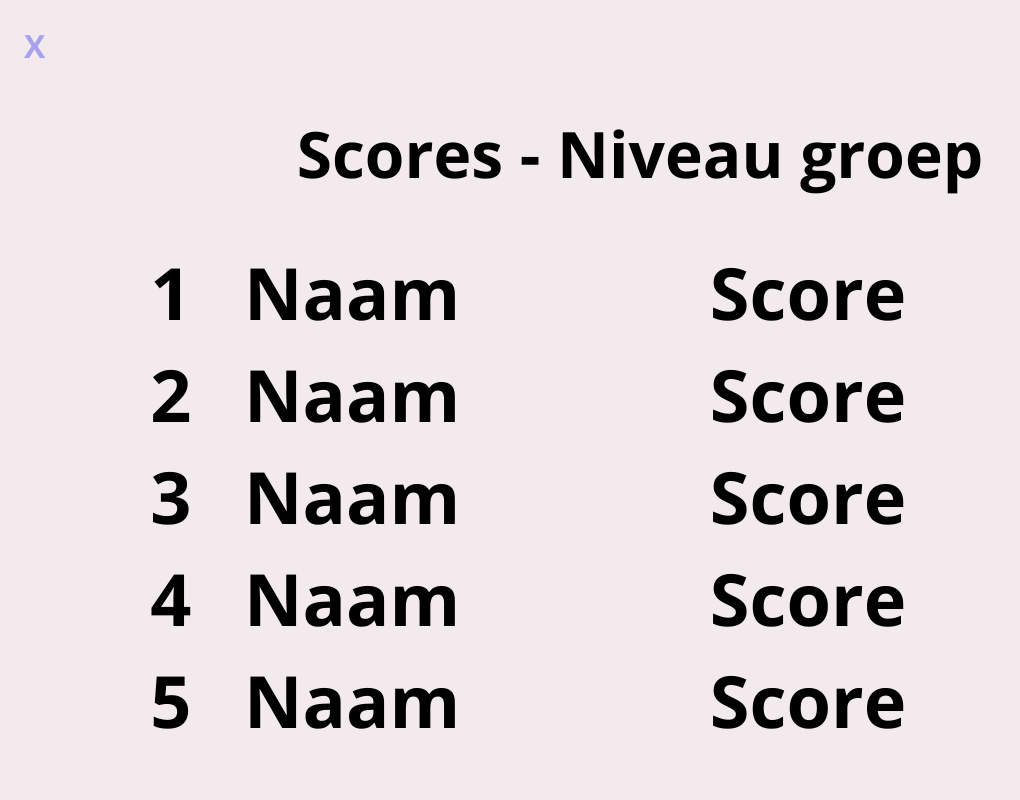
After one commit to YoussefAlmardini992/Impala-gymnastiek, a PHP site: page /pages/scorebordOverzicht.php in a window 1280 px wide. The commit adds this page. Shown: the whole page, without its empty margins (0-1020 px from the left). Run offline with PHP 8.4, Linux system fonts and the light colour scheme; the visitor is signed in with stand-in values (Sample User, id 1).

Commit message:
Scorebord overzicht

```diff
--- a/public_html/index.php
+++ b/public_html/index.php
@@ -5,6 +5,9 @@ if(isset($_POST["submit"])){
         if($_POST["userName"] == "secretariaat" && $_POST["password"] == "geheim"){
             $_SESSION["id"] = $_POST["userName"];
             header('Location: pages/secretariaatOverzicht.php');
+        } else if($_POST["userName"] == "scorebord" && $_POST["password"] == "scorebord"){
+            $_SESSION["id"] = $_POST["userName"];
+            header('Location: pages/scorebordOverzicht.php');
         }else{
             echo "<script type='text/javascript'>alert('$message');</script>";
         }
--- /dev/null
+++ b/public_html/pages/scorebordOverzicht.php
@@ -0,0 +1,57 @@
+<?php
+session_start();
+if(!isset($_SESSION["id"]) && $_SESSION["id"] != "scorebord"){
+    header('Location: ../index.php');
+} else {
+
+}
+?>
+<html>
+<head>
+    <title>
+        Impala - Scorebord
+    </title>
+    <link href="https://fonts.googleapis.com/css?family=Open+Sans:700" rel="stylesheet">
+    <link rel="stylesheet" href="../styles/overzichtStyles.css">
+</head>
+<body>
+<div id="main">
+    <a class="score-logout" href="logout.php">X</a>
+    <div class="content">
+        <h1>Scores - Niveau groep</h1>
+        <div class="container-table">
+        <table class="table">
+            <tr>
+                <td class="table-item">1</th>
+                <td class="table-item">Naam</th>
+                <td class="table-item">Score</th>
+            </tr>
+            <tr>
+                <td class="table-item">2</td>
+                <td class="table-item">Naam</td>
+                <td class="table-item">Score</td>
+            </tr>
+            <tr>
+                <td class="table-item">3</td>
+                <td class="table-item">Naam</td>
+                <td class="table-item">Score</td>
+            </tr>
+            <tr>
+                <td class="table-item">4</td>
+                <td class="table-item">Naam</td>
+                <td class="table-item">Score</td>
+            </tr>
+            <tr>
+                <td class="table-item">5</td>
+                <td class="table-item">Naam</td>
+                <td class="table-item">Score</td>
+            </tr>
+        </table>
+        </div>
+    </div>
+</div>
+</body>
+<script>
+
+</script>
+</html>
--- a/public_html/styles/overzichtStyles.css
+++ b/public_html/styles/overzichtStyles.css
@@ -41,3 +41,20 @@ html {
     padding: 16px;
 
 }
+.score-logout{
+    font-size: 2em;
+    text-decoration: none;
+    opacity: 0.3;
+}
+.content {
+    text-align: center;
+    font-size: 200%;
+}
+.container-table {
+    font-size: 150%;
+}
+.table {
+    margin: 0px auto;
+    width: 80%;
+    font-size:150%;
+}
```
